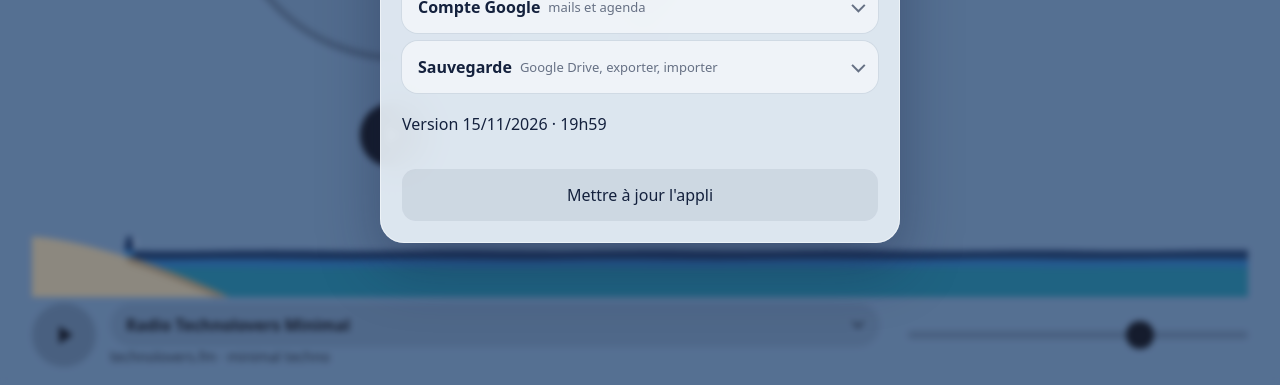
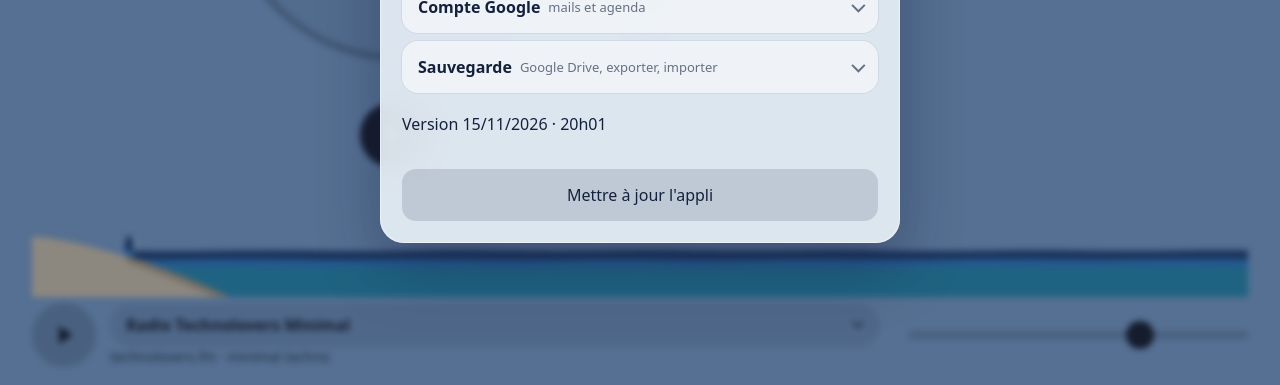
Before and after one commit to darkcapp68-web/projetfocus, a plain HTML site: page v2/index.html in a window 1280 px wide. Both pictures are taken after a click on the button 1238 px from the left and 38 px from the top of the page. Shown: the part 415-800 px from the top of the page. Drawn offline with Linux system fonts and the light colour scheme; no server answers.

Commit message:
2.0 : bouton Mettre à jour — texte blanc sur fond indigo (et texte lisible au repos)
Co-Authored-By: Claude Sonnet 5.5 <noreply@anthropic.com>

```diff
--- a/v2/app.js
+++ b/v2/app.js
@@ -5,7 +5,7 @@ import { createSync } from './sync.js';
 import { createMail } from './mail.js';
 import { RHYTHMS, stepsFor, stepAt, createBreath } from './breath.js';
 
-const APP_VERSION = '15/11/2026 · 19h59';
+const APP_VERSION = '15/11/2026 · 20h01';
 
 // Écran gardé allumé pendant une séance (tablette de bureau : elle ne doit pas s'éteindre).
 let wakeLock = null, wakeBusy = false;
--- a/v2/style.css
+++ b/v2/style.css
@@ -223,9 +223,10 @@ dialog::backdrop { background: rgba(28, 44, 80, 0.45); -webkit-backdrop-filter:
   min-height: 52px;
   border: 0;
   border-radius: 14px;
-  background: var(--glass);
+  background: var(--glass-strong);
+  color: var(--fg);
 }
-.wide.hot { background: var(--accent); color: #10143a; font-weight: 600; }
+.wide.hot { background: var(--accent); color: #fff; font-weight: 600; }
 
 /* Arrêter (croix) et Démarrer (start) : icônes rondes en haut à gauche (15/11). */
 #toolbar { position: absolute; top: 12px; left: 16px; z-index: 3; display: flex; gap: 10px; }
```
